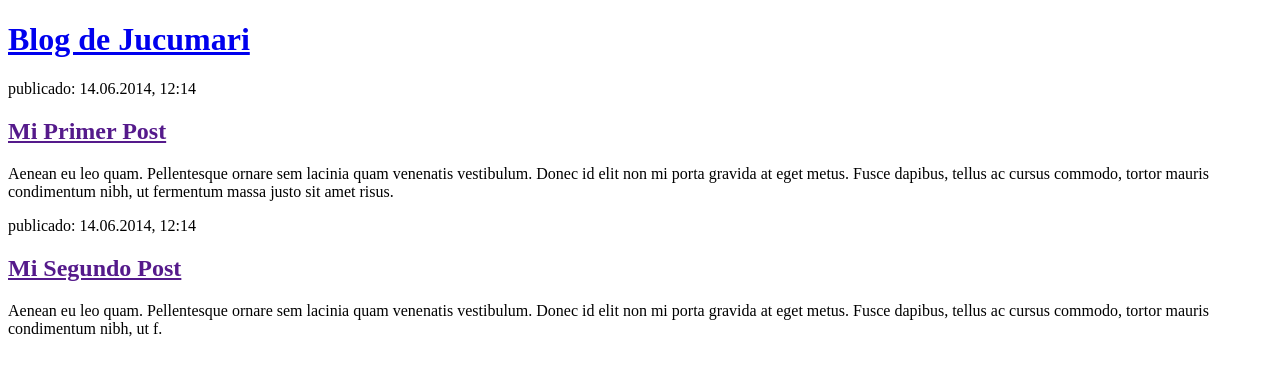
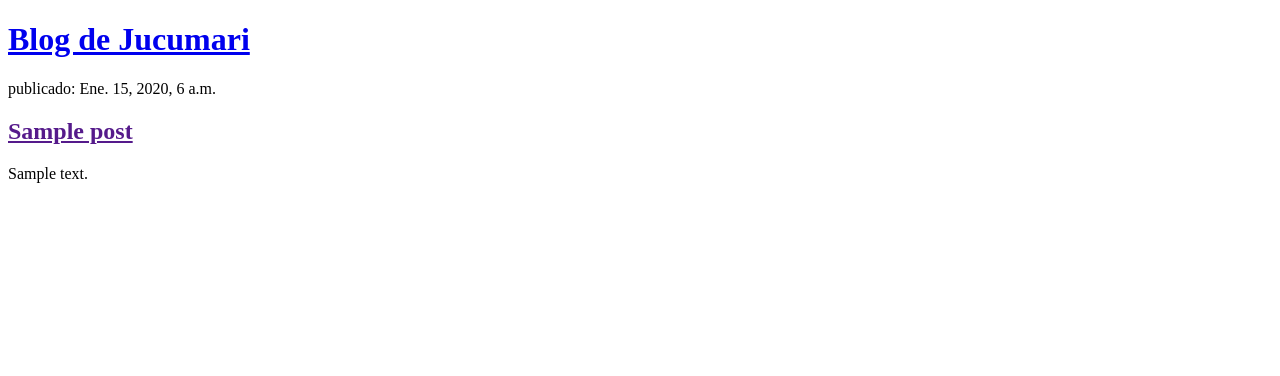
Before and after one commit to mosinaga/my-first-blog, a Django app: page / in a window 1280 px wide. Shown: the top 376 px of the page. Run offline with Django 3.2, Linux system fonts and the light colour scheme; tables that the repository leaves empty hold one stand-in row (values such as "Sample post").

Commit message:
Templates modificados para mostrar post desde base de datos

```diff
--- a/blog/templates/blog/post_list.html
+++ b/blog/templates/blog/post_list.html
@@ -9,16 +9,12 @@
     <div>
         <h1><a href="/">Blog de Jucumari</a></h1>
     </div>
-    <div>
-        <p>publicado: 14.06.2014, 12:14</p>
-        <h2><a href="">Mi Primer Post</a></h2>
-        <p>Aenean eu leo quam. Pellentesque ornare sem lacinia quam venenatis vestibulum. Donec id elit non mi porta gravida at eget metus. Fusce dapibus, tellus ac cursus commodo, tortor mauris condimentum nibh, ut fermentum massa justo sit amet risus.</p>
-    </div>
-
-    <div>
-        <p>publicado: 14.06.2014, 12:14</p>
-        <h2><a href="">Mi Segundo Post</a></h2>
-        <p>Aenean eu leo quam. Pellentesque ornare sem lacinia quam venenatis vestibulum. Donec id elit non mi porta gravida at eget metus. Fusce dapibus, tellus ac cursus commodo, tortor mauris condimentum nibh, ut f.</p>
-    </div>
+    {% for post in posts %}
+        <div>
+            <p>publicado: {{ post.published_date }}</p>
+            <h2><a href="">{{ post.title }}</a></h2>
+            <p>{{ post.text|linebreaksbr }}</p>
+        </div>
+    {% endfor %}
 </body>
 </html>
--- a/blog/views.py
+++ b/blog/views.py
@@ -1,6 +1,9 @@
 from django.shortcuts import render
+from django.utils import timezone
+from .models import Post
 
 # Create your views here.
 
 def post_list(request):
-    return render(request, 'blog/post_list.html',{})
+    posts = Post.objects.filter(published_date__lte=timezone.now()).order_by('published_date')
+    return render(request, 'blog/post_list.html',{'posts':posts})
```
